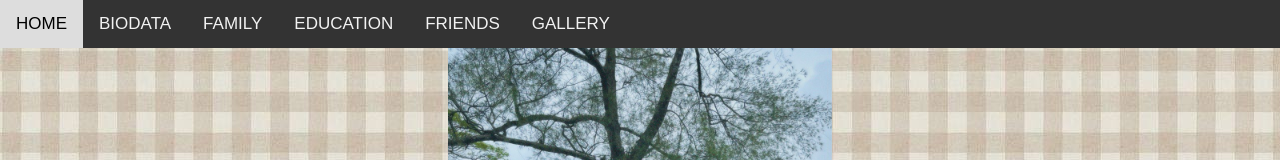
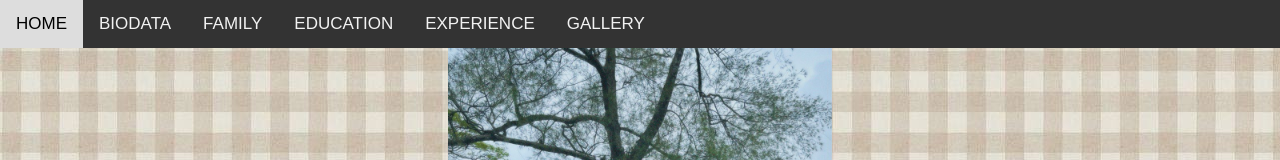
Before and after one commit to Natashaanuar567/NURUL-NATASHA-HAIRUL-ANUAR, a plain HTML site: page biodata.html in a window 1280 px wide. Shown: the top 160 px of the page. Drawn offline with Linux system fonts and the light colour scheme.

Commit message:
Update biodata.html

```diff
--- a/biodata.html
+++ b/biodata.html
@@ -45,7 +45,7 @@ body {
                 <td><a href="biodata.html">BIODATA</a></td>
                 <td><a href="family.html">FAMILY</a></td>
                 <td><a href="education.html">EDUCATION</a></td>
-                <td><a href="experience.html">FRIENDS</a></td>
+                <td><a href="experience.html">EXPERIENCE</a></td>
                 <td><a href="gallery.html">GALLERY</a></td>
 </div>
 
```
